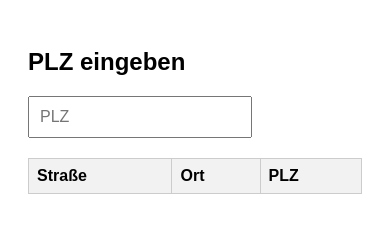
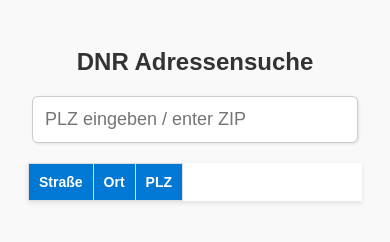
Before and after one commit to malekotrg/DNR_adressen, a plain HTML site: page index.html in a window 390 px wide. Drawn offline with Linux system fonts and the light colour scheme.

Commit message:
Update index.html

```diff
--- a/index.html
+++ b/index.html
@@ -2,43 +2,86 @@
 <html lang="de">
 <head>
 <meta charset="UTF-8">
+<meta name="viewport" content="width=device-width, initial-scale=1.0">
 <title>DNR Adressensuche</title>
 
 <style>
 body {
   font-family: Arial, sans-serif;
+  background-color: #f9f9f9;
   padding: 20px;
 }
 
+h2 {
+  text-align: center;
+  color: #333;
+}
+
 input {
-  padding: 10px;
-  font-size: 16px;
-  width: 200px;
+  display: block;
+  margin: 0 auto;
+  padding: 12px;
+  font-size: 18px;
+  width: 90%;
+  max-width: 300px;
+  border: 1px solid #ccc;
+  border-radius: 6px;
+  box-shadow: 1px 1px 3px rgba(0,0,0,0.1);
+}
+
+p#noResults {
+  text-align: center;
+  color: #d9534f;
+  font-weight: bold;
+  margin-top: 10px;
 }
 
 table {
   border-collapse: collapse;
   width: 100%;
-  margin-top: 20px;
+  max-width: 600px;
+  margin: 20px auto;
+  background-color: #fff;
+  box-shadow: 0 2px 5px rgba(0,0,0,0.1);
+  display: block;
+  overflow-x: auto;
 }
 
 th, td {
-  border: 1px solid #ccc;
-  padding: 8px;
+  border: 1px solid #ddd;
+  padding: 10px;
   text-align: left;
+  white-space: nowrap;
 }
 
 th {
+  background-color: #0078D4;
+  color: #fff;
+}
+
+tr:nth-child(even) {
   background-color: #f2f2f2;
+}
+
+tr:hover {
+  background-color: #e6f0ff;
+}
+
+@media screen and (max-width: 600px) {
+  table, th, td {
+    font-size: 14px;
+  }
 }
 </style>
 </head>
 
 <body>
 
-<h2>PLZ eingeben</h2>
+<h2>DNR Adressensuche</h2>
 
-<input type="text" id="plzInput" placeholder="PLZ">
+<input type="text" id="plzInput" placeholder="PLZ eingeben / enter ZIP">
+
+<p id="noResults"></p>
 
 <table>
   <thead>
@@ -50,6 +93,7 @@ th {
   </thead>
   <tbody id="tableBody"></tbody>
 </table>
+
 <script>
 fetch("DNR_Adressen.csv")
   .then(response => response.text())
@@ -60,13 +104,16 @@ fetch("DNR_Adressen.csv")
       row.split(";").map(cell => cell.replace(/\u00A0/g, "").trim())
     );
 
+    const tbody = document.getElementById("tableBody");
+    const msg = document.getElementById("noResults");
+
     document.getElementById("plzInput").addEventListener("input", function () {
       const plz = this.value.trim();
-      const tbody = document.getElementById("tableBody");
       tbody.innerHTML = "";
+      let found = false;
 
       data.forEach(row => {
-        if (row[2] === plz) {
+        if (row[2].replace(/\D/g, "") === plz.replace(/\D/g, "")) {
           tbody.innerHTML += `
             <tr>
               <td>${row[0]}</td>
@@ -74,12 +121,14 @@ fetch("DNR_Adressen.csv")
               <td>${row[2]}</td>
             </tr>
           `;
+          found = true;
         }
       });
+
+      msg.textContent = found ? "" : "Keine Adresse gefunden / No address found, area safe 🙂";
     });
   });
 </script>
 
-
 </body>
 </html>
```
